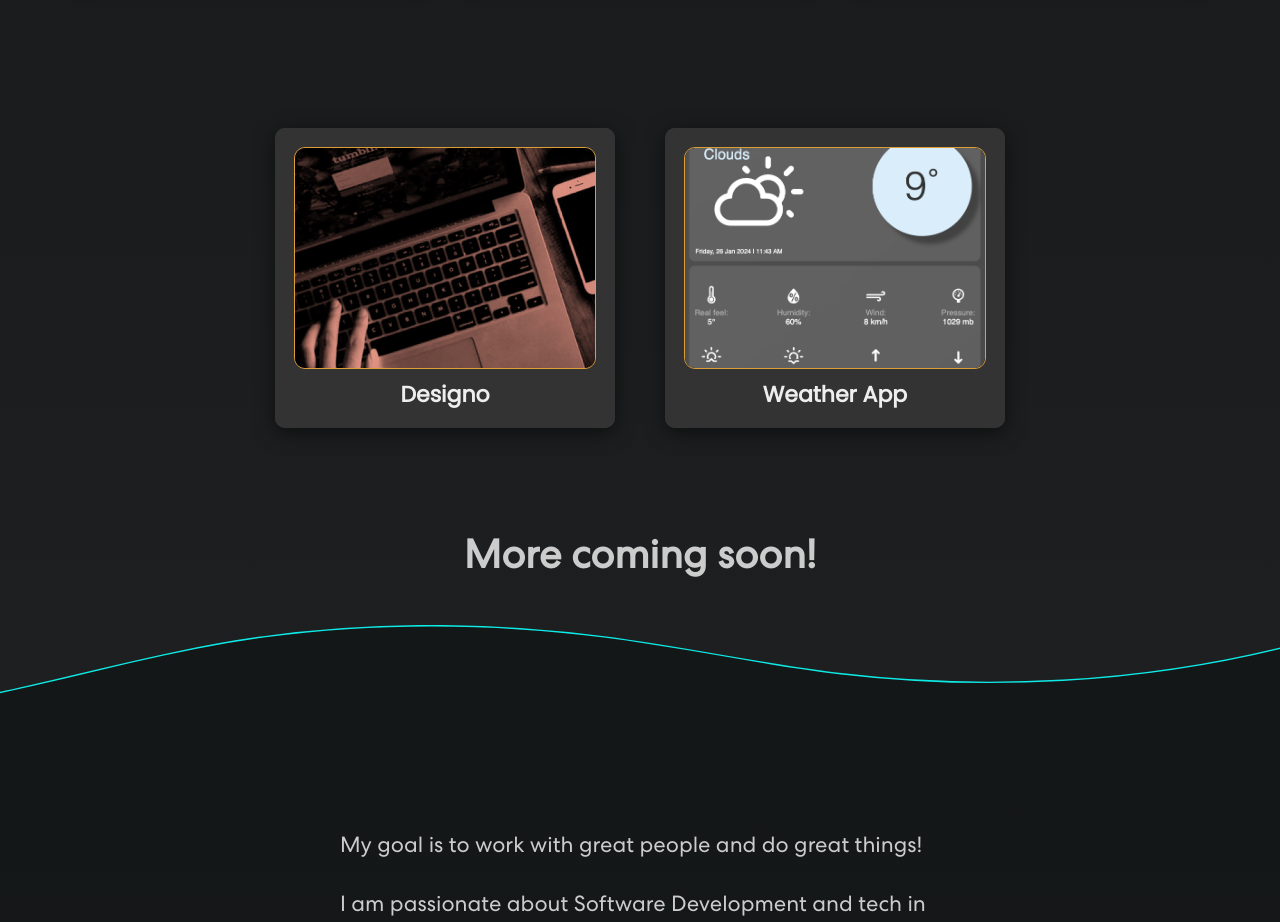
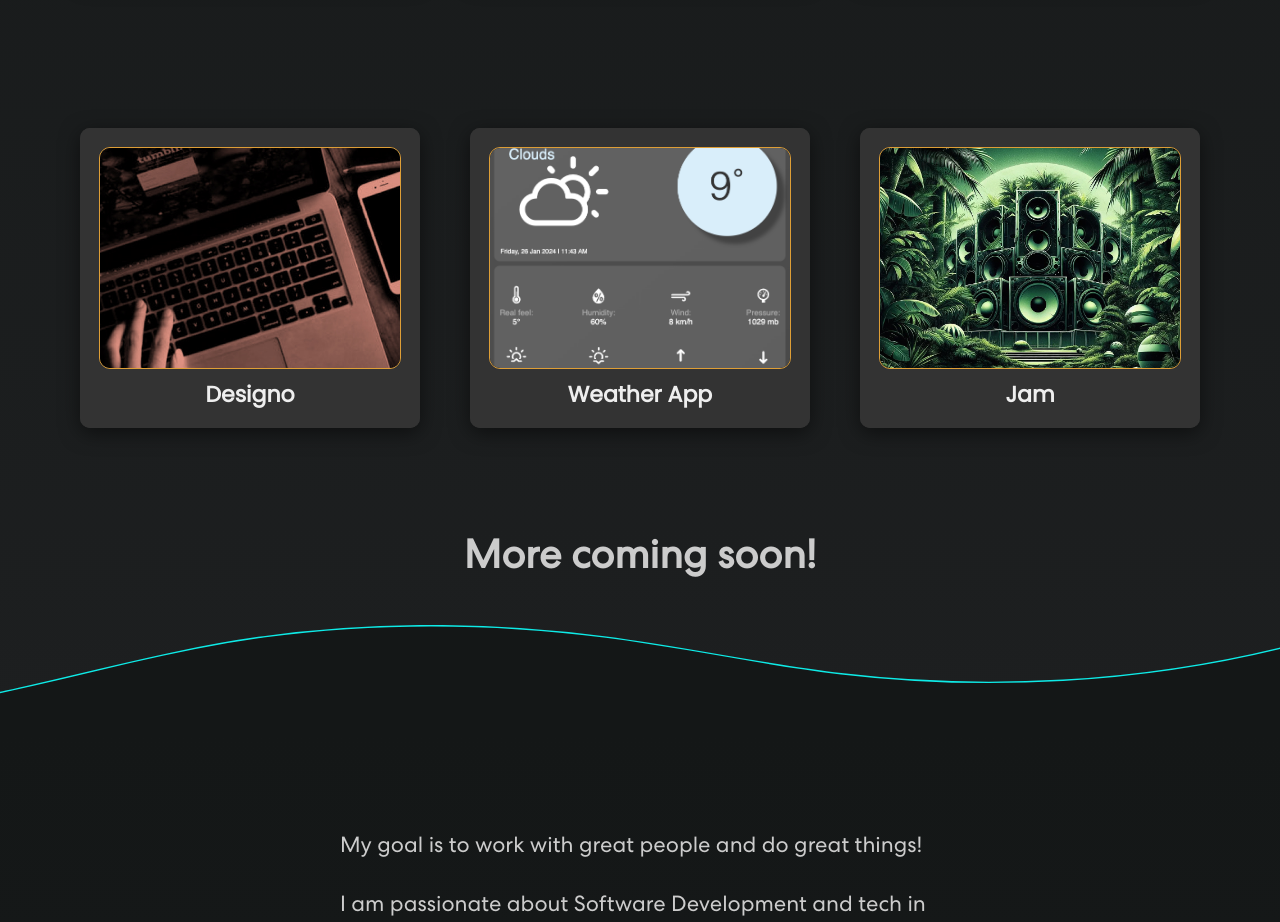
Before and after one commit to benhensor/portfolio, a React (Create React App) app: page / in a window 1280 px wide. Shown: the part 4320-5242 px from the top of the page. Built offline with nearby package versions, Linux system fonts and the light colour scheme.

Commit message:
jam project added

```diff
--- a/src/components/Contact.js
+++ b/src/components/Contact.js
@@ -5,8 +5,6 @@ import leftEye from '../assets/img/leftEye.png'
 import rightEye from '../assets/img/rightEye.png'
 import mailIcon from '../assets/icons/mailPlane.svg'
 import '../styles/contact.css'
-
-
 
 export default function Contact () {
 
--- a/src/data.js
+++ b/src/data.js
@@ -35,6 +35,7 @@ import countriesBackground from './assets/img/countriesBackground.png';
 import audiophileBackground from './assets/img/image-header.jpg';
 import designoBackground from './assets/img/designoBackground.jpg';
 import weatherAppBackground from './assets/img/weather-app.png';
+import jamBackground from './assets/img/jamBackground.webp'
 
 const tech = [
 {
@@ -246,6 +247,15 @@ const projects = [
         description: 'A simple React weather app.',
         live: 'https://weather-a0yriosp6-ben-s-projects-3a069c6e.vercel.app/',
         code: 'https://github.com/benhensor/weather-app.git'
+    },
+    {
+        key: 9,
+        title: 'Jam',
+        logo: null,
+        image: jamBackground,
+        description: 'A Playlist Generator powered by the Spotify API.',
+        live: 'https://jam-client.vercel.app/',
+        code: 'https://github.com/benhensor/codecademy-react/tree/main/spotify-playlist-app'
     }
 ]
 
```
Also changed, not shown: src/assets/img/jamBackground.webp (added).
